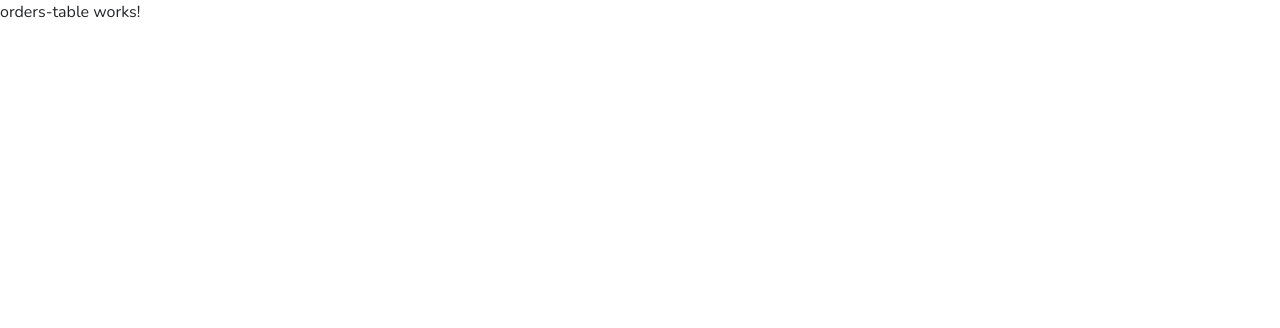
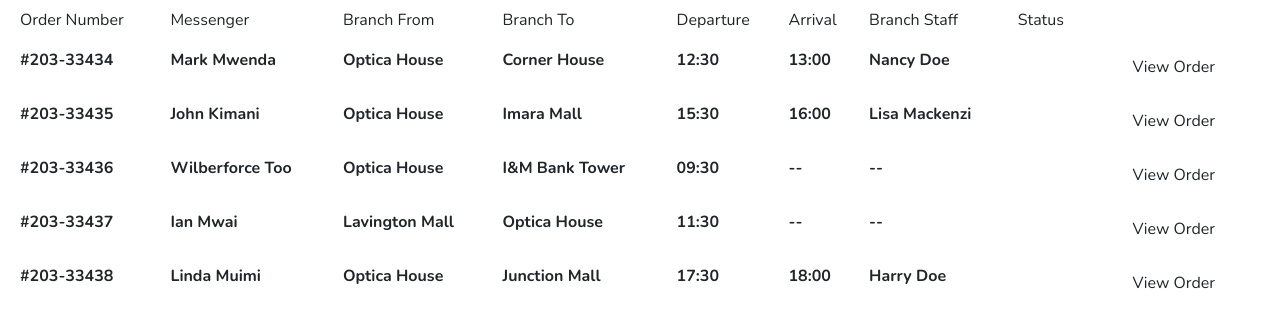
Before and after one commit to Optica-Brains/optica-frontend, an Angular app: page / in a window 1280 px wide. Shown: the top 328 px of the page. Built offline with nearby package versions, Linux system fonts and the light colour scheme.

Commit message:
created table and displayed placeholder orders and their details

```diff
--- a/src/app/orders-table/orders-table.component.html
+++ b/src/app/orders-table/orders-table.component.html
@@ -1 +1,73 @@
-<p>orders-table works!</p>
+<div class="container-fluid">
+    <table class="table table-borderless">
+        <thead class="schema-names">
+            <tr>
+                <th scope="col" class="fw-normal">Order Number</th>
+                <th scope="col" class="fw-normal">Messenger</th>
+                <th scope="col" class="fw-normal">Branch From</th>
+                <th scope="col" class="fw-normal">Branch To</th>
+                <th scope="col" class="fw-normal">Departure</th>
+                <th scope="col" class="fw-normal">Arrival</th>
+                <th scope="col" class="fw-normal">Branch Staff</th>
+                <th scope="col" class="fw-normal">Status</th>
+            </tr>
+        </thead>
+        <tbody>
+            <tr>
+                <th scope="row">#203-33434</th>
+                <td class="fw-bold">Mark Mwenda</td>
+                <td class="fw-bold">Optica House</td>
+                <td class="fw-bold">Corner House</td>
+                <td class="fw-bold">12:30</td>
+                <td class="fw-bold">13:00</td>
+                <td class="fw-bold">Nancy Doe</td>
+                <td class="badge rounded-pill d-inline delivered-badge">Delivered</td>
+                <td><button type="submit" class="btn view-order-btn">View Order</button></td>
+            </tr>
+            <tr>
+                <th scope="row">#203-33435</th>
+                <td class="fw-bold">John Kimani</td>
+                <td class="fw-bold">Optica House</td>
+                <td class="fw-bold">Imara Mall</td>
+                <td class="fw-bold">15:30</td>
+                <td class="fw-bold">16:00</td>
+                <td class="fw-bold">Lisa Mackenzi</td>
+                <td class="badge rounded-pill d-inline delivered-badge">Delivered</td>
+                <td><button type="submit" class="btn view-order-btn">View Order</button></td>
+            </tr>
+            <tr>
+                <th scope="row">#203-33436</th>
+                <td class="fw-bold">Wilberforce Too</td>
+                <td class="fw-bold">Optica House</td>
+                <td class="fw-bold">I&M Bank Tower</td>
+                <td class="fw-bold">09:30</td>
+                <td class="fw-bold">--</td>
+                <td class="fw-bold">--</td>
+                <td class="badge rounded-pill d-inline inprogress-badge">In-Progress</td>
+                <td><button type="submit" class="btn view-order-btn">View Order</button></td>
+            </tr>
+            <tr>
+                <th scope="row">#203-33437</th>
+                <td class="fw-bold">Ian Mwai</td>
+                <td class="fw-bold">Lavington Mall</td>
+                <td class="fw-bold">Optica House</td>
+                <td class="fw-bold">11:30</td>
+                <td class="fw-bold">--</td>
+                <td class="fw-bold">--</td>
+                <td class="badge rounded-pill d-inline inprogress-badge">In-Progress</td>
+                <td><button type="submit" class="btn view-order-btn">View Order</button></td>
+            </tr>
+            <tr>
+                <th scope="row">#203-33438</th>
+                <td class="fw-bold">Linda Muimi</td>
+                <td class="fw-bold">Optica House</td>
+                <td class="fw-bold">Junction Mall</td>
+                <td class="fw-bold">17:30</td>
+                <td class="fw-bold">18:00</td>
+                <td class="fw-bold">Harry Doe</td>
+                <td class="badge rounded-pill d-inline delivered-badge">Delivered</td>
+                <td><button type="submit" class="btn view-order-btn">View Order</button></td>
+            </tr>
+        </tbody>
+    </table>
+</div>
```
